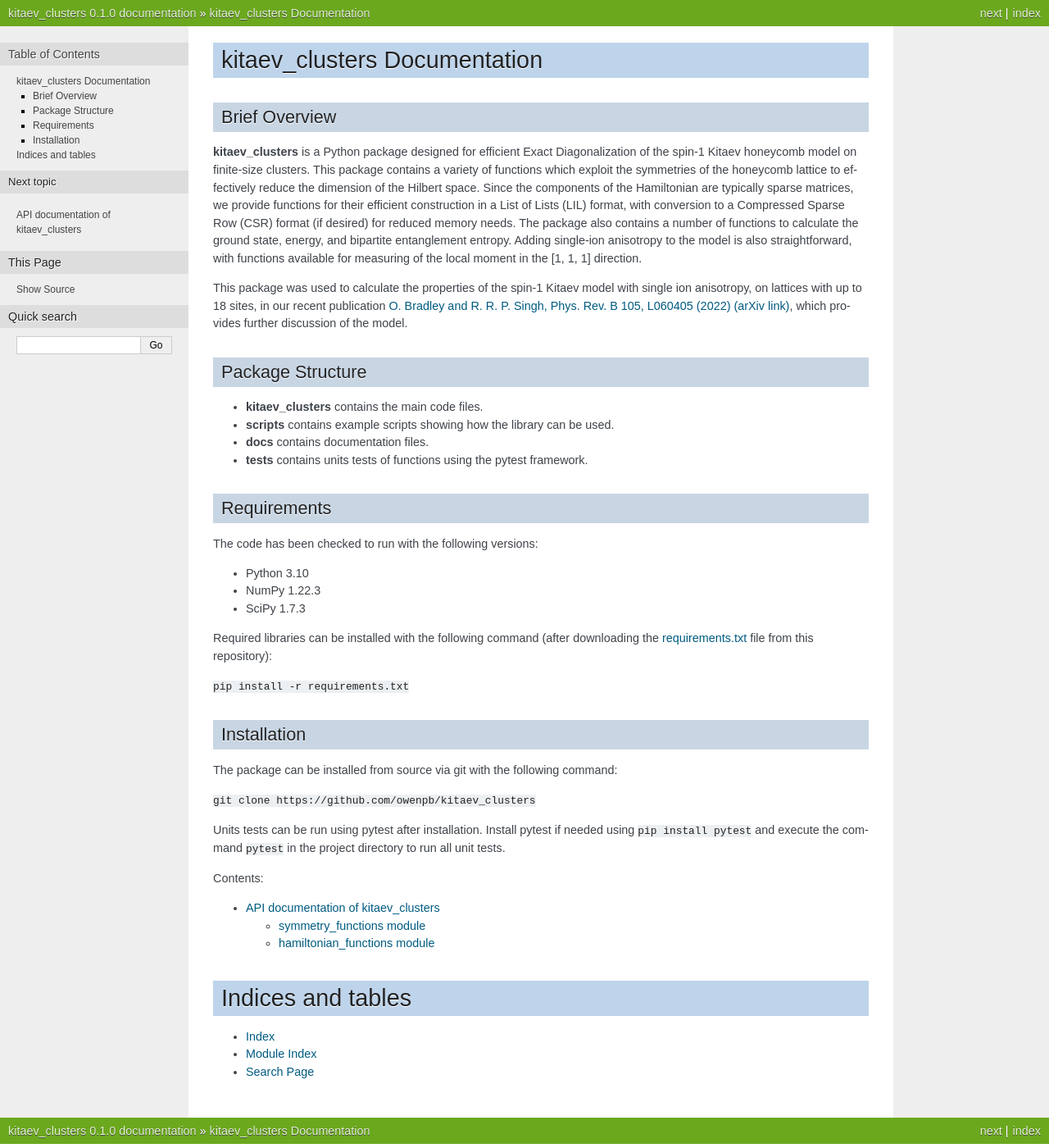
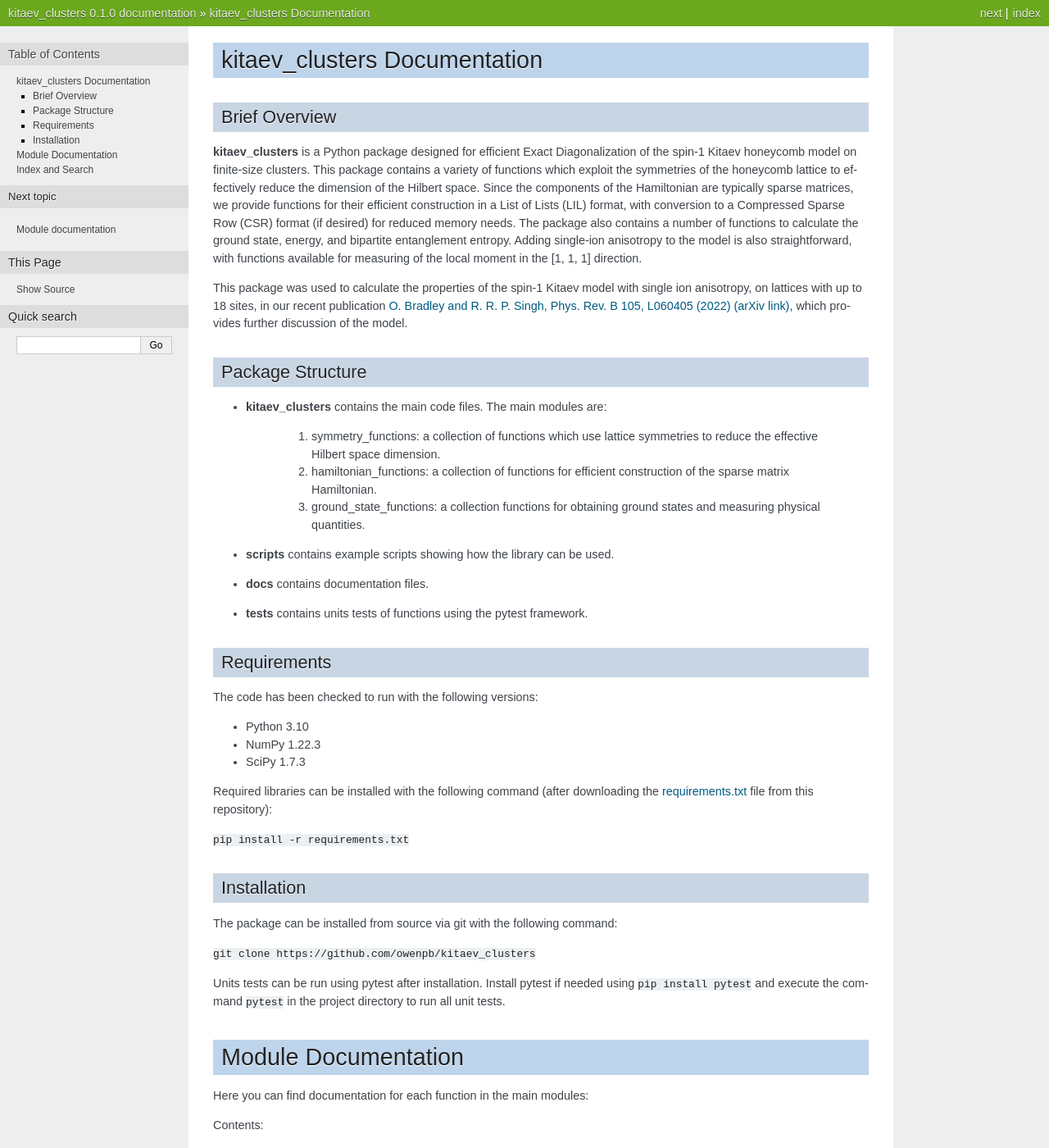
Before and after one commit to owenpb/kitaev_clusters, a Sphinx documentation site: the page built from docs/source/index.rst, in a window 1280 px wide and 1400 px high. Shown: the whole window at 82% size. Built offline with Sphinx 7.4.7, drawn with Linux system fonts in a browser that asks for light colours; some of the changed text lies outside the part shown.

Commit message:
Updated docs

```diff
--- a/docs/source/api_doc.rst
+++ b/docs/source/api_doc.rst
@@ -1,5 +1,5 @@
-API documentation of kitaev_clusters
-====================================
+Module documentation
+====================
 
 symmetry_functions module
 -------------------------
--- a/docs/source/index.rst
+++ b/docs/source/index.rst
@@ -20,13 +15,17 @@ This package was used to calculate the properties of the spin-1 Kitaev model wit
 
 Package Structure
 -----------------
-* **kitaev_clusters** contains the main code files.
+* **kitaev_clusters** contains the main code files. The main modules are:
+
+    1. symmetry_functions: a collection of functions which use lattice symmetries to reduce the effective Hilbert space dimension.
+    2. hamiltonian_functions: a collection of functions for efficient construction of the sparse matrix Hamiltonian.
+    3. ground_state_functions: a collection functions for obtaining ground states and measuring physical quantities.
 * **scripts** contains example scripts showing how the library can be used.
 * **docs** contains documentation files.
 * **tests** contains units tests of functions using the pytest framework.
 
 Requirements
------------------
+------------
 The code has been checked to run with the following versions:
 
 * Python 3.10
@@ -38,7 +37,7 @@ Required libraries can be installed with the following command (after downloadin
 ``pip install -r requirements.txt``
 
 Installation
------------------
+------------
 The package can be installed from source via git with the following command:
 
 ``git clone https://github.com/owenpb/kitaev_clusters``
@@ -46,15 +45,19 @@ The package can be installed from source via git with the following command:
 Units tests can be run using pytest after installation. Install pytest if needed using ``pip install pytest`` and execute the command ``pytest`` in the project directory to run all unit tests.
 
 
+Module Documentation
+==================
+Here you can find documentation for each function in the main modules:
+
 .. toctree::
    :maxdepth: 2
    :caption: Contents:
 
    api_doc
 
-Indices and tables
+
+Index and Search
 ==================
 
 * :ref:`genindex`
-* :ref:`modindex`
 * :ref:`search`
```
Also changed, not shown: other parts of docs/source/index.rst (+2 -7 lines).
